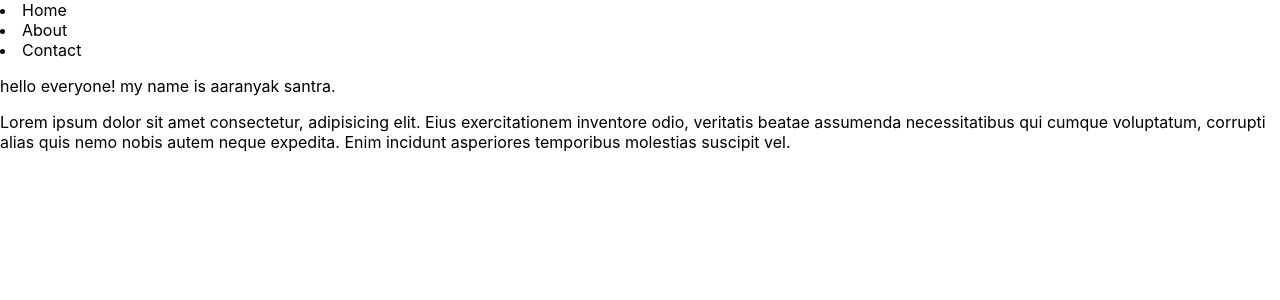
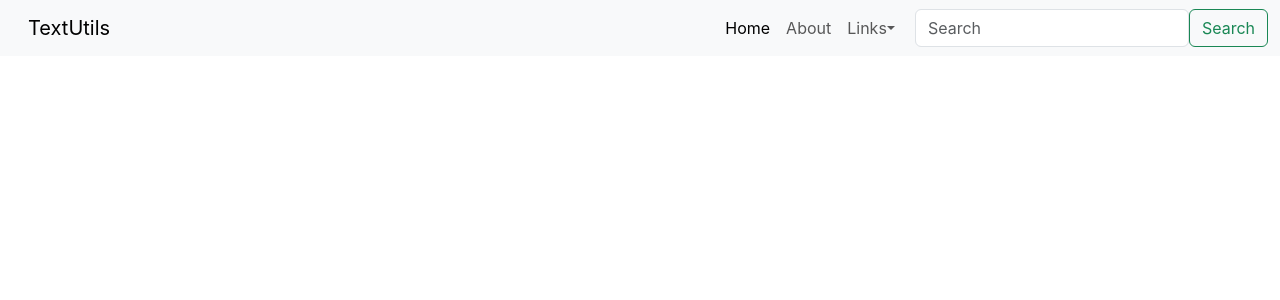
Before and after one commit to santr4/React-Course, a React (Create React App) app in the folder textutils/: page / in a window 1280 px wide. Shown: the top 300 px of the page. Built offline with nearby package versions, Linux system fonts and the light colour scheme.

Commit message:
adding bootstrap to the react application

```diff
--- a/textutils/public/index.html
+++ b/textutils/public/index.html
@@ -1,14 +1,12 @@
 <!DOCTYPE html>
 <html lang="en">
+
 <head>
   <meta charset="utf-8" />
   <link rel="icon" href="%PUBLIC_URL%/favicon.ico" />
   <meta name="viewport" content="width=device-width, initial-scale=1" />
   <meta name="theme-color" content="#000000" />
-    <meta
-      name="description"
-      content="Web site created using create-react-app"
-    />
+  <meta name="description" content="Web site created using create-react-app" />
   <link rel="apple-touch-icon" href="%PUBLIC_URL%/logo192.png" />
   <!--
       manifest.json provides metadata used when your web app is installed on a
@@ -24,8 +22,11 @@
       work correctly both with client-side routing and a non-root public URL.
       Learn how to configure a non-root public URL by running `npm run build`.
     -->
+  <link rel="stylesheet" href="https://cdn.jsdelivr.net/npm/bootstrap@5.3.2/dist/css/bootstrap.rtl.min.css"
+    integrity="sha384-nU14brUcp6StFntEOOEBvcJm4huWjB0OcIeQ3fltAfSmuZFrkAif0T+UtNGlKKQv" crossorigin="anonymous">
   <title>React App</title>
 </head>
+
 <body>
   <noscript>You need to enable JavaScript to run this app.</noscript>
   <div id="root"></div>
@@ -40,4 +41,8 @@
       To create a production bundle, use `npm run build` or `yarn build`.
     -->
 </body>
+<script src="https://cdn.jsdelivr.net/npm/bootstrap@5.3.2/dist/js/bootstrap.bundle.min.js"
+  integrity="sha384-C6RzsynM9kWDrMNeT87bh95OGNyZPhcTNXj1NW7RuBCsyN/o0jlpcV8Qyq46cDfL" crossorigin="anonymous">
+  </script>
+
 </html>
--- a/textutils/src/App.css
+++ b/textutils/src/App.css
@@ -37,6 +37,6 @@
   }
 }
 
-.Blank{
+.container{
   color:red;
 }
--- a/textutils/src/App.js
+++ b/textutils/src/App.js
@@ -2,19 +2,43 @@
 import './App.css';
 
 
-let name = "aaranyak santra";
+
 function App() {
   return (
     <>
-      <nav>
-        <li>Home</li>
-        <li>About</li>
-        <li>Contact</li>
+      <nav className="navbar navbar-expand-lg bg-body-tertiary">
+        <div className="container-fluid">
+          <a className="navbar-brand" href="/">TextUtils</a>
+          <button className="navbar-toggler" type="button" data-bs-toggle="collapse" data-bs-target="#navbarSupportedContent" aria-controls="navbarSupportedContent" aria-expanded="false" aria-label="Toggle navigation">
+            <span className="navbar-toggler-icon"></span>
+          </button>
+          <div className="collapse navbar-collapse" id="navbarSupportedContent">
+            <ul className="navbar-nav me-auto mb-2 mb-lg-0">
+              <li className="nav-item">
+                <a className="nav-link active" aria-current="page" href="/">Home</a>
+              </li>
+              <li className="nav-item">
+                <a className="nav-link" href="/">About</a>
+              </li>
+              <li className="nav-item dropdown">
+                <a className="nav-link dropdown-toggle" href="/" role="button" data-bs-toggle="dropdown" aria-expanded="false">
+                  Links
+                </a>
+                <ul className="dropdown-menu">
+                  <li><a className="dropdown-item" href="/">Link1</a></li>
+                  <li><a className="dropdown-item" href="/">Link2</a></li>
+                  <li><hr className="dropdown-divider" /></li>
+                  <li><a className="dropdown-item" href="/">Link3</a></li>
+                </ul>
+              </li>
+            </ul>
+            <form className="d-flex" role="search">
+              <input className="form-control me-2" type="search" placeholder="Search" aria-label="Search" />
+              <button className="btn btn-outline-success" type="submit">Search</button>
+            </form>
+          </div>
+        </div>
       </nav>
-      <div className="container">
-        <p>hello everyone! my name is {name}.</p>
-        Lorem ipsum dolor sit amet consectetur, adipisicing elit. Eius exercitationem inventore odio, veritatis beatae assumenda necessitatibus qui cumque voluptatum, corrupti alias quis nemo nobis autem neque expedita. Enim incidunt asperiores temporibus molestias suscipit vel.
-      </div>
     </>
   );
 }
```
Lines whose indentation alone changed are shown as unchanged.
